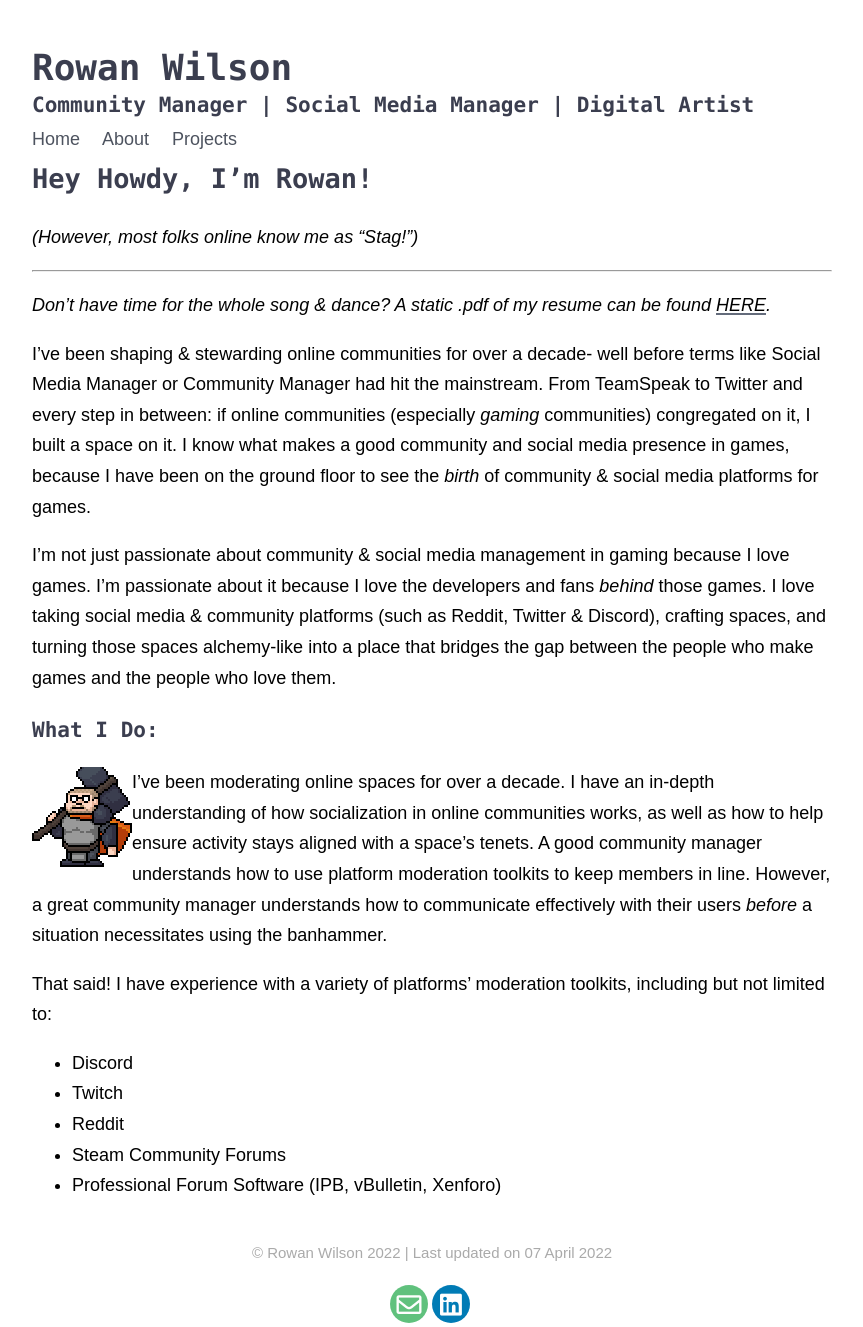
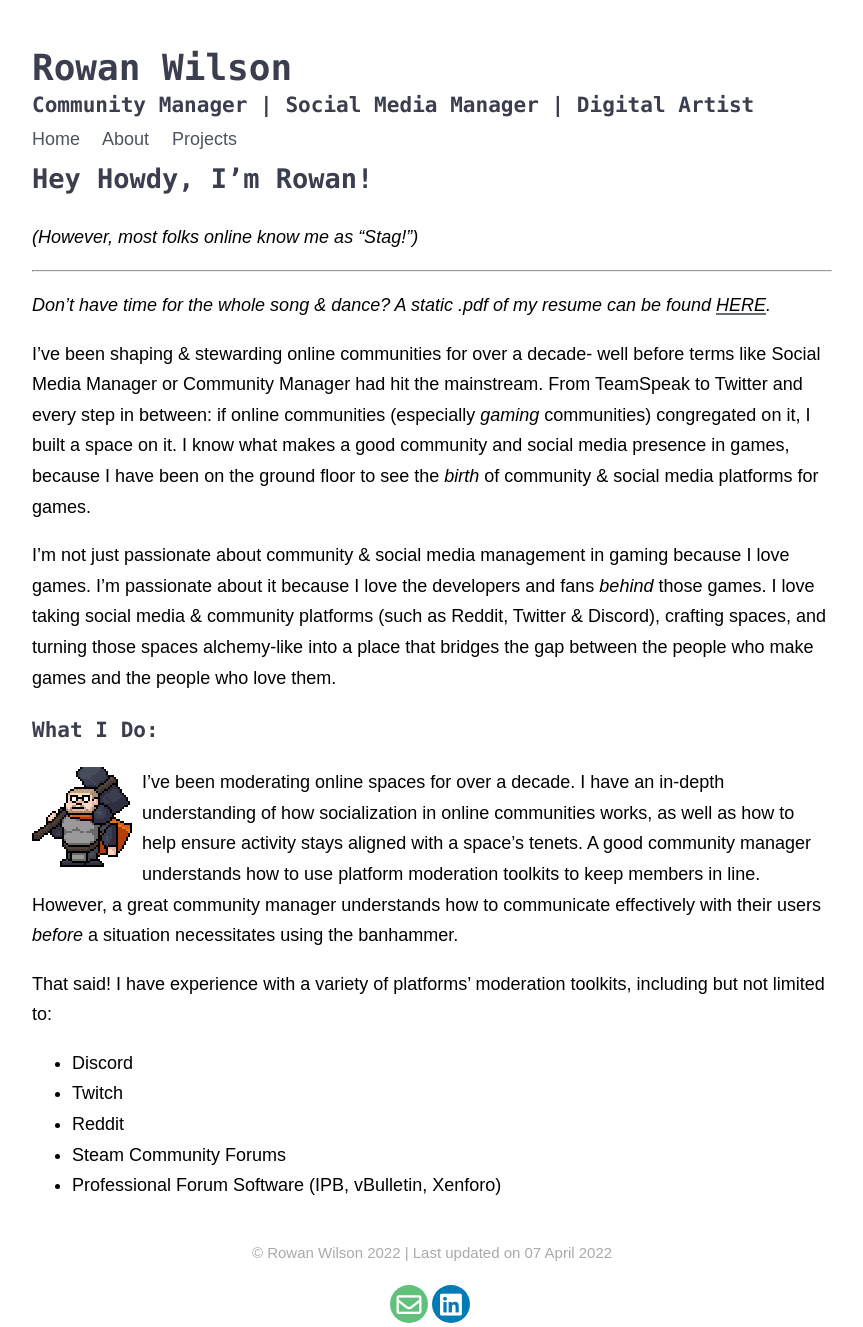
Before and after one commit to stagrunner/rowanjwilson, a Jekyll site: the page built from _pages/about.md, in a window 1280 px wide. Shown: the whole page, without its empty margins (208-1071 px from the left). Built offline with Jekyll 4.4.1, drawn with Linux system fonts in a browser that asks for light colours; nearby versions of some CDN libraries.

Commit message:
Update about.md

```diff
--- a/_pages/about.md
+++ b/_pages/about.md
@@ -20,7 +20,7 @@ I'm not just passionate about community & social media management in gaming beca
 ### What I Do:
 
 
-![mod](/assets/images/mod.gif){: style="float: left"} I've been moderating online spaces for over a decade. I have an in-depth understanding of how socialization in online communities works, as well as how to help ensure activity stays aligned with a space's tenets. A good community manager understands how to use platform moderation toolkits to keep members in line. However, a great community manager understands how to communicate effectively with their users *before* a situation necessitates using the banhammer.
+![mod](/assets/images/mod.gif){: style="float: left; padding-right: 10px"} I've been moderating online spaces for over a decade. I have an in-depth understanding of how socialization in online communities works, as well as how to help ensure activity stays aligned with a space's tenets. A good community manager understands how to use platform moderation toolkits to keep members in line. However, a great community manager understands how to communicate effectively with their users *before* a situation necessitates using the banhammer.
 
 That said! I have experience with a variety of platforms' moderation toolkits, including but not limited to:
 - Discord
```
